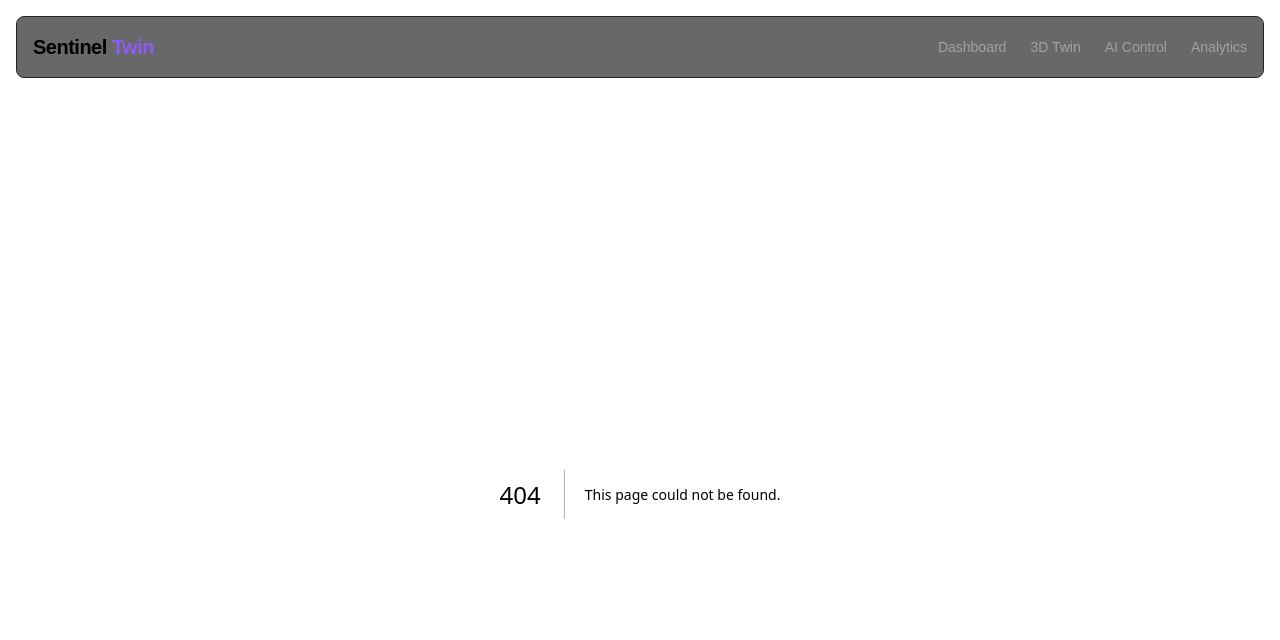
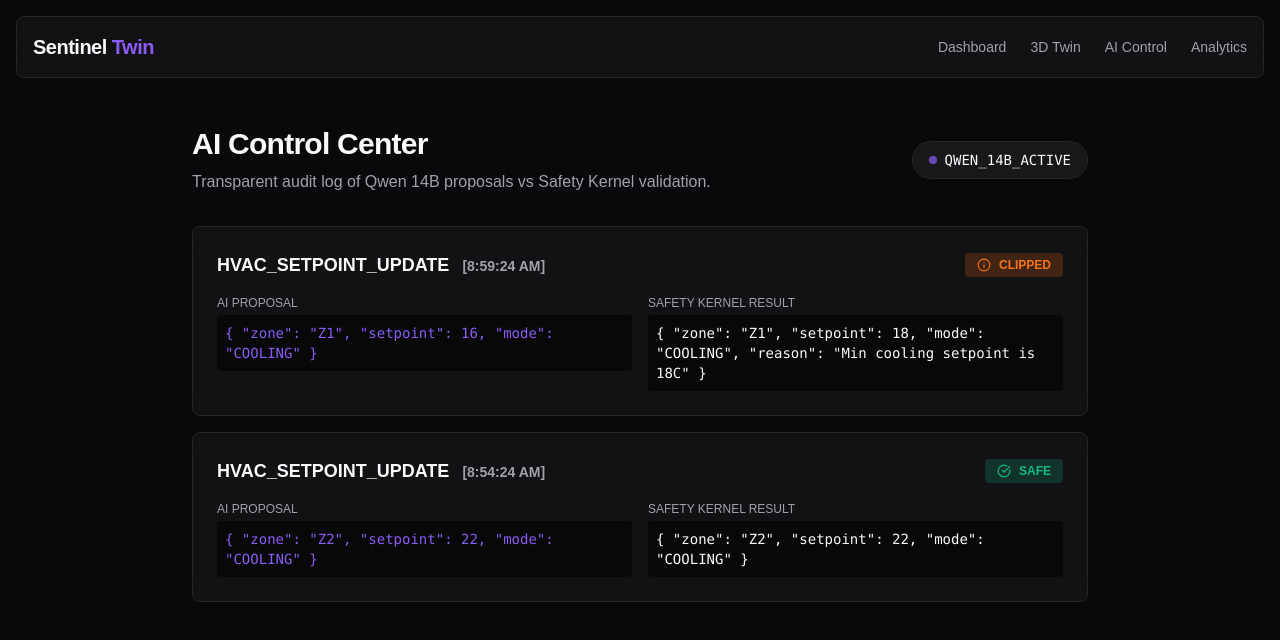
Before and after one commit to jayant733/Honeywell, a Next.js app in the folder apps/dashboard/: page /ai in a window 1280 px wide. Before the commit this address had no page. Shown: the top 640 px of the page. Built offline with nearby package versions, Linux system fonts and the light colour scheme.

Commit message:
feat(ui): visualize audited AI decisions for M16

```diff
--- /dev/null
+++ b/apps/dashboard/src/app/ai/page.tsx
@@ -0,0 +1,52 @@
+"use client";
+
+import DecisionCard from "@/components/widgets/DecisionCard";
+import { useEffect, useState } from "react";
+
+export default function AiControlCenter() {
+  const [decisions, setDecisions] = useState([]);
+
+  useEffect(() => {
+    // Fetch mock decisions initially, to be wired to /api/decisions
+    const mockDecisions = [
+      {
+        id: "evt_1001",
+        timestamp: new Date().toISOString(),
+        action_type: "HVAC_SETPOINT_UPDATE",
+        safety_verdict: "CLIPPED",
+        proposal: { zone: "Z1", setpoint: 16.0, mode: "COOLING" },
+        actuation: { zone: "Z1", setpoint: 18.0, mode: "COOLING", reason: "Min cooling setpoint is 18C" }
+      },
+      {
+        id: "evt_1002",
+        timestamp: new Date(Date.now() - 300000).toISOString(),
+        action_type: "HVAC_SETPOINT_UPDATE",
+        safety_verdict: "SAFE",
+        proposal: { zone: "Z2", setpoint: 22.0, mode: "COOLING" },
+        actuation: { zone: "Z2", setpoint: 22.0, mode: "COOLING" }
+      }
+    ];
+    setDecisions(mockDecisions as any);
+  }, []);
+
+  return (
+    <div className="max-w-4xl mx-auto py-8">
+      <div className="flex justify-between items-center mb-8">
+        <div>
+          <h1 className="text-3xl font-bold tracking-tight">AI Control Center</h1>
+          <p className="text-[var(--color-secondary)] mt-2">Transparent audit log of Qwen 14B proposals vs Safety Kernel validation.</p>
+        </div>
+        <div className="flex items-center gap-2 px-4 py-2 bg-[var(--color-surface)] border border-[var(--color-border)] rounded-full text-sm font-mono">
+          <span className="w-2 h-2 rounded-full bg-[var(--color-accent)] animate-pulse"></span>
+          QWEN_14B_ACTIVE
+        </div>
+      </div>
+
+      <div className="space-y-4">
+        {decisions.map((dec: any) => (
+          <DecisionCard key={dec.id} decision={dec} />
+        ))}
+      </div>
+    </div>
+  );
+}
--- /dev/null
+++ b/apps/dashboard/src/components/widgets/DecisionCard.tsx
@@ -0,0 +1,39 @@
+import { CheckCircle, AlertOctagon, Info } from "lucide-react";
+
+export default function DecisionCard({ decision }: { decision: any }) {
+  const isSafe = decision.safety_verdict === "SAFE";
+  const isRejected = decision.safety_verdict === "REJECTED";
+
+  return (
+    <div className="glass-panel p-6 mb-4">
+      <div className="flex justify-between items-center mb-4">
+        <h3 className="font-bold text-lg text-[var(--color-primary)]">
+          {decision.action_type} <span className="text-[var(--color-secondary)] text-sm ml-2">[{new Date(decision.timestamp).toLocaleTimeString()}]</span>
+        </h3>
+        <div className={`px-3 py-1 rounded flex items-center gap-2 text-xs font-bold ${
+          isSafe ? "bg-[var(--color-success)]/20 text-[var(--color-success)]" :
+          isRejected ? "bg-[var(--color-heating)]/20 text-[var(--color-heating)]" :
+          "bg-[var(--color-safety)]/20 text-[var(--color-safety)]"
+        }`}>
+          {isSafe ? <CheckCircle size={14} /> : isRejected ? <AlertOctagon size={14} /> : <Info size={14} />}
+          {decision.safety_verdict}
+        </div>
+      </div>
+
+      <div className="grid grid-cols-2 gap-4">
+        <div>
+          <div className="text-xs text-[var(--color-secondary)] uppercase mb-1">AI Proposal</div>
+          <div className="font-mono text-sm text-[var(--color-accent)] p-2 bg-black/50 rounded">
+            {JSON.stringify(decision.proposal, null, 2)}
+          </div>
+        </div>
+        <div>
+          <div className="text-xs text-[var(--color-secondary)] uppercase mb-1">Safety Kernel Result</div>
+          <div className="font-mono text-sm text-[var(--color-primary)] p-2 bg-black/50 rounded">
+            {JSON.stringify(decision.actuation, null, 2)}
+          </div>
+        </div>
+      </div>
+    </div>
+  );
+}
```
Also changed, not shown: 1 other file (tests, documents, lock files or other folders).
